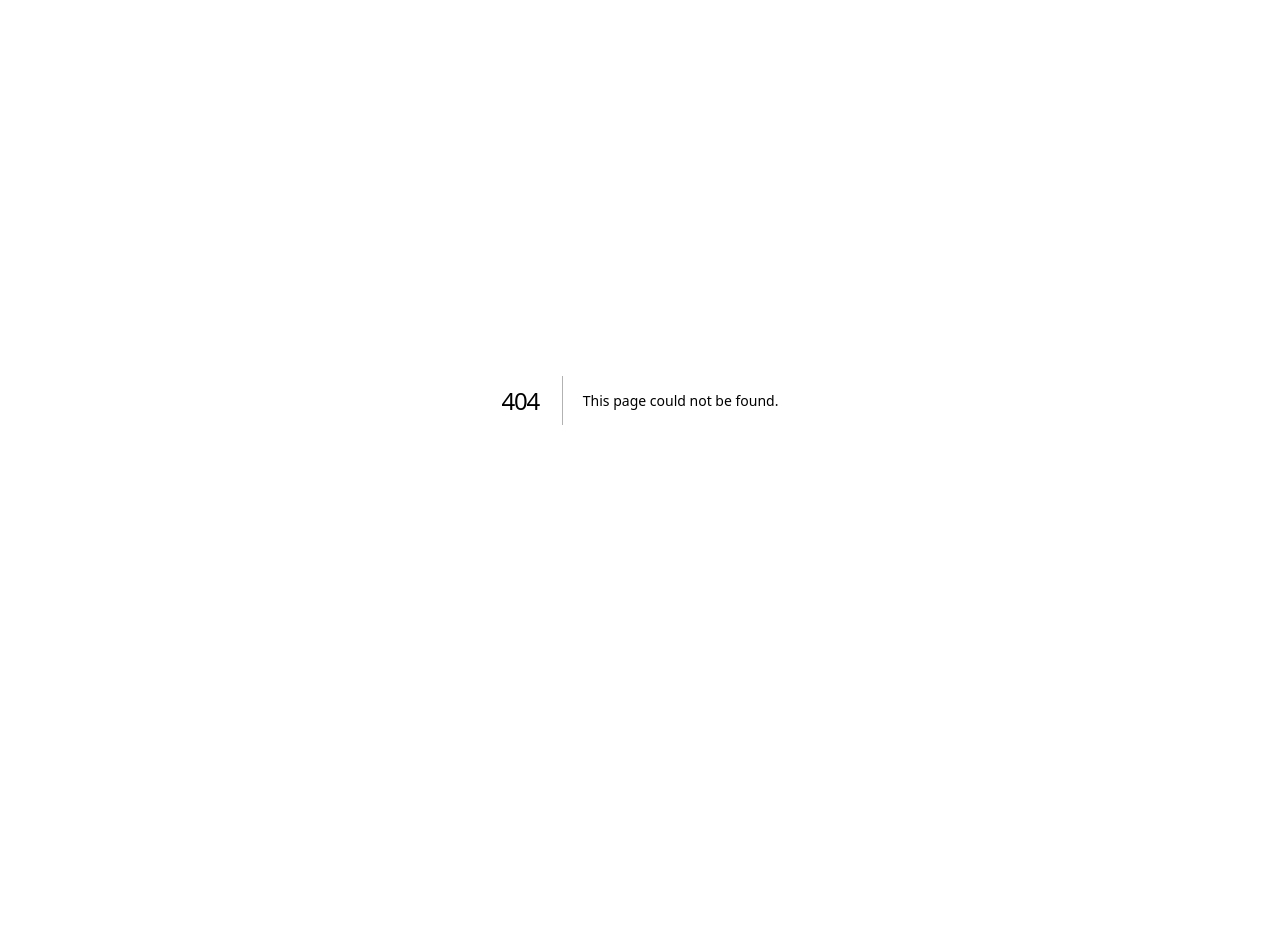
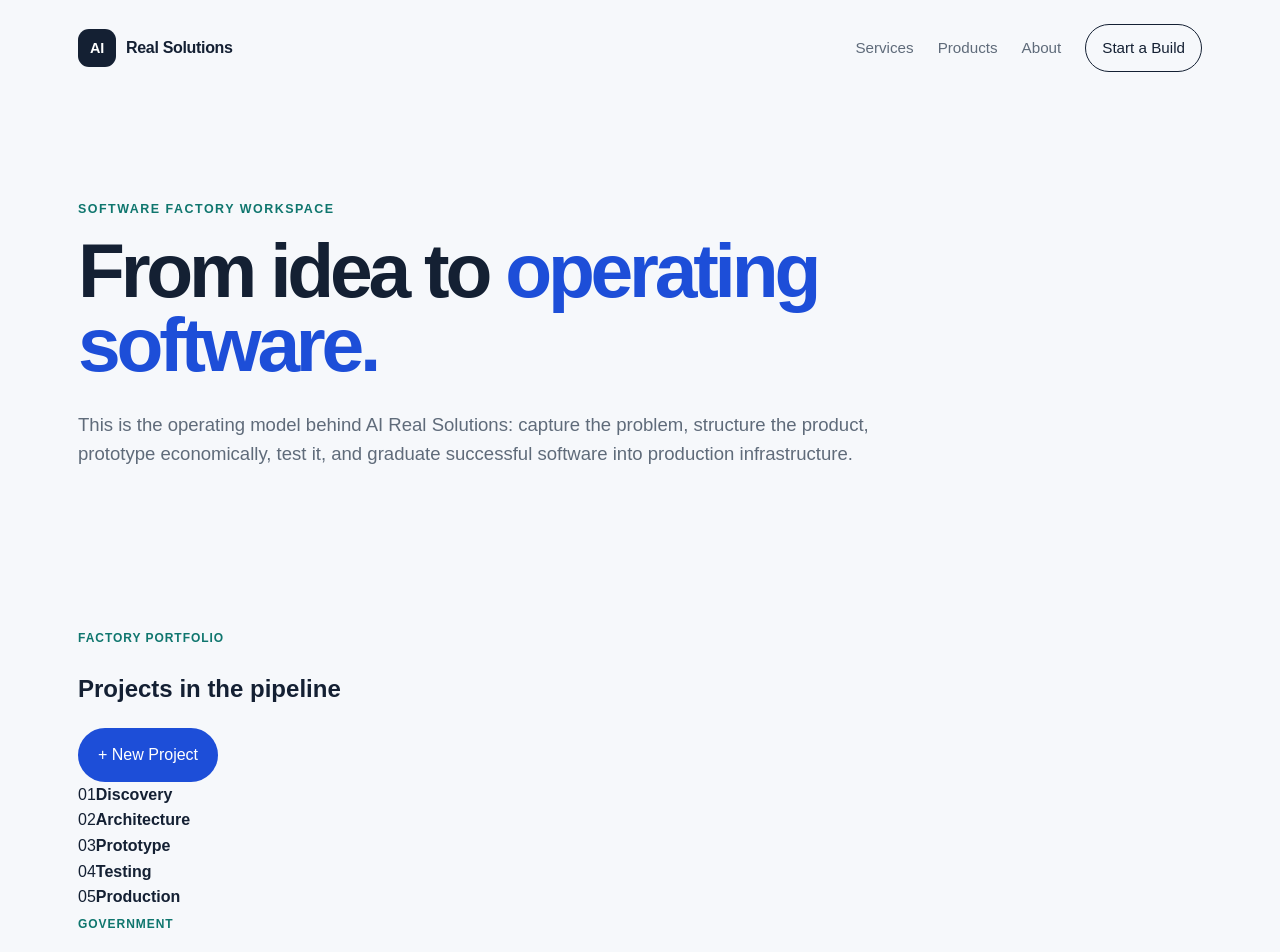
Before and after one commit to AIRealSolutions/airealsolutions, a Next.js app: page /factory in a window 1280 px wide. Before the commit this address had no page. Shown: the top 952 px of the page. Before the commit the page ends 800 px from the top, so only its background shows below. Built offline with nearby package versions, Linux system fonts and the light colour scheme.

Commit message:
Add software factory project dashboard

```diff
--- /dev/null
+++ b/app/factory/page.tsx
@@ -0,0 +1,26 @@
+const stages = ["Discovery", "Architecture", "Prototype", "Testing", "Production"];
+
+const projects = [
+  { name: "Municipal Workflow Assistant", type: "Government", stage: "Architecture", progress: 36, mode: "Shared factory", next: "Define roles and approval workflow" },
+  { name: "Real Estate Buyer Funnel", type: "Real Estate", stage: "Prototype", progress: 58, mode: "Shared factory", next: "Test lead intake and alerts" },
+  { name: "Production Shop System", type: "Business", stage: "Discovery", progress: 22, mode: "Shared factory", next: "Map order-to-production workflow" },
+];
+
+export const metadata = { title: "Software Factory | AI Real Solutions", description: "A working model for moving software projects from discovery through production." };
+
+export default function FactoryPage() {
+  return <main>
+    <header className="site-header"><a className="brand" href="/"><span className="brand-mark">AI</span><span>Real Solutions</span></a><nav><a href="/services">Services</a><a href="/products">Products</a><a href="/about">About</a><a className="nav-cta" href="/build">Start a Build</a></nav></header>
+    <section className="page-hero factory-hero"><p className="eyebrow">Software Factory Workspace</p><h1>From idea to <span>operating software.</span></h1><p>This is the operating model behind AI Real Solutions: capture the problem, structure the product, prototype economically, test it, and graduate successful software into production infrastructure.</p></section>
+
+    <section className="section factory-workspace">
+      <div className="factory-toolbar"><div><span className="product-tag">Factory portfolio</span><h2>Projects in the pipeline</h2></div><a className="button button-primary" href="/build">+ New Project</a></div>
+      <div className="pipeline" aria-label="Factory stages">{stages.map((s,i)=><div key={s}><span>0{i+1}</span><strong>{s}</strong></div>)}</div>
+      <div className="project-list">{projects.map((p)=><article className="factory-project" key={p.name}><div className="project-main"><span className="product-tag">{p.type}</span><h3>{p.name}</h3><p>Next: {p.next}</p></div><div className="project-status"><span>{p.stage}</span><strong>{p.progress}%</strong><div className="mini-progress"><i style={{width:`${p.progress}%`}} /></div></div><div className="project-infra"><small>Infrastructure</small><strong>{p.mode}</strong><small>Graduate when scale, sensitivity, compliance, or revenue requires isolation.</small></div></article>)}</div>
+    </section>
+
+    <section className="section architecture-section"><div className="section-heading"><p className="eyebrow">Shared incubator architecture</p><h2>One factory. Many isolated projects.</h2><p>Early prototypes can share authentication, organizations, project records, build briefs, artifacts, and event history. Each record is scoped to an organization and project. Mature products can later move to dedicated infrastructure.</p></div><div className="architecture-grid"><div><span>01</span><strong>Organization</strong><p>Customer or internal venture boundary.</p></div><div><span>02</span><strong>Project</strong><p>Individual software product or prototype.</p></div><div><span>03</span><strong>RLS isolation</strong><p>Database policies restrict project data to authorized members.</p></div><div><span>04</span><strong>Graduation</strong><p>Move successful or sensitive products to their own infrastructure.</p></div></div></section>
+
+    <section className="cta-section"><div><p className="eyebrow">Factory principle</p><h2>Spend money after the idea earns complexity.</h2><p>Keep experiments lightweight, but design the data boundaries from day one so a successful product can grow cleanly.</p></div><a className="button button-light" href="/build">Start Discovery</a></section>
+  </main>;
+}
```
